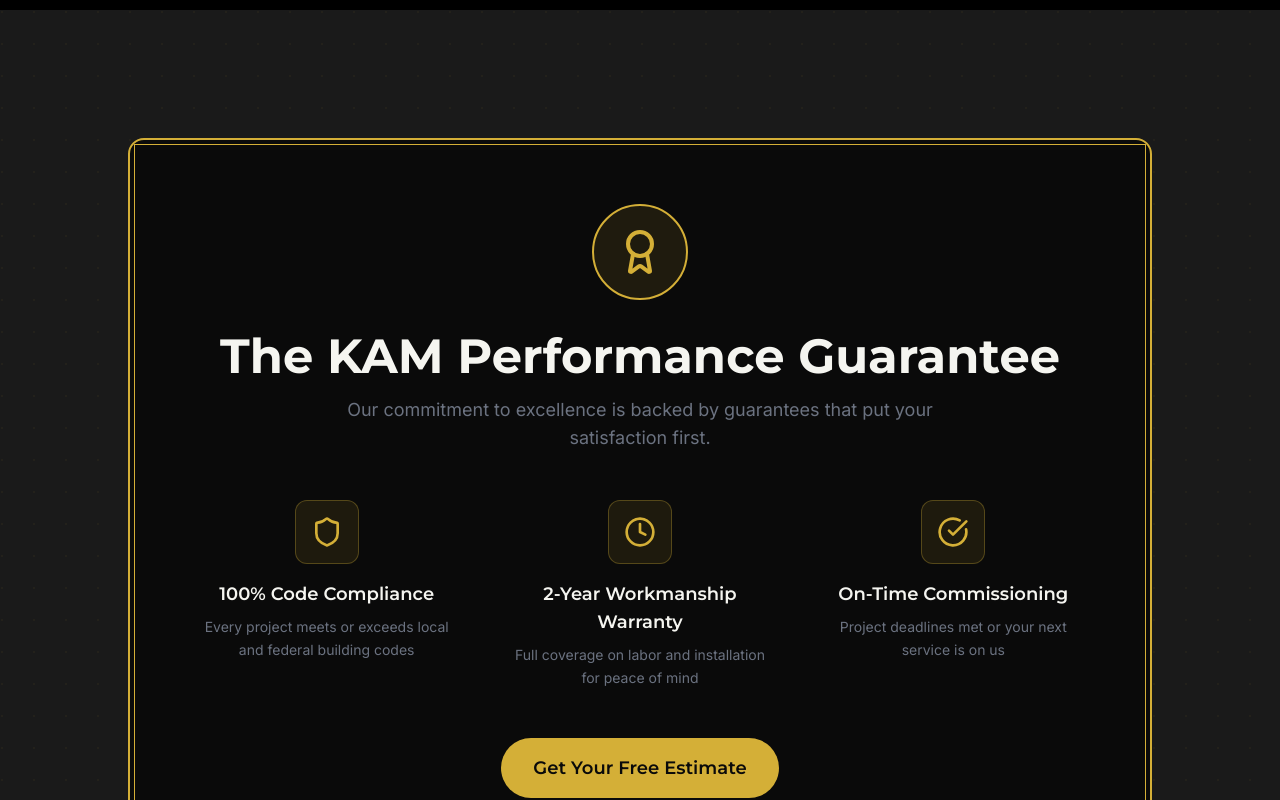
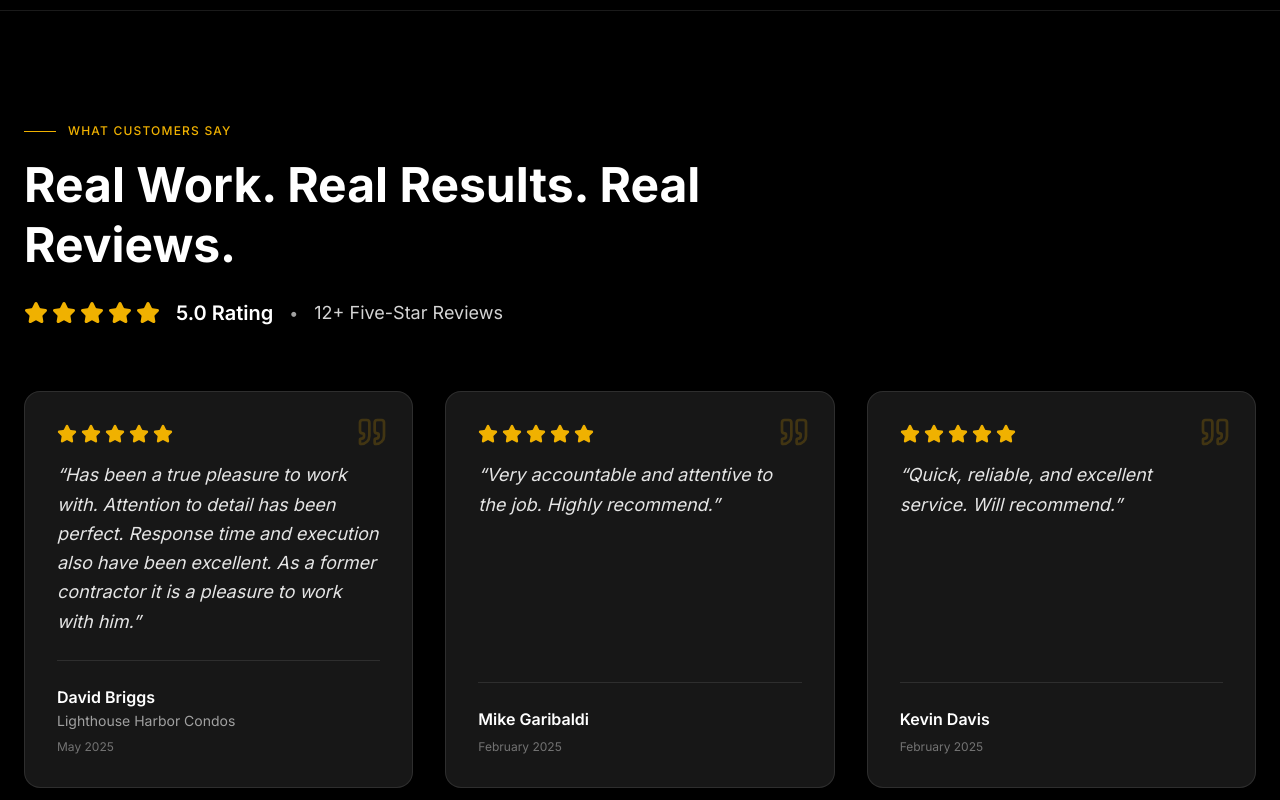
Before and after one commit to Coaliton/v0-kam-mechanical-landing-page, a Next.js app: page / in a window 1280 px wide. Shown: the part 5080-5880 px from the top of the page. Built offline with nearby package versions, Linux system fonts and the light colour scheme; a web font is replaced by a local one.

Commit message:
feat(social-proof): customer reviews section on homepage
Made-with: Cursor

```diff
--- a/app/page.tsx
+++ b/app/page.tsx
@@ -4,6 +4,7 @@ import Hero from "@/components/home/Hero"
 import TrustBar from "@/components/home/TrustBar"
 import ServicesSection from "@/components/home/ServicesSection"
 import BeforeAfterSection from "@/components/home/BeforeAfterSection"
+import SocialProofSection from "@/components/home/SocialProofSection"
 import { GuaranteeSection } from "@/components/landing/guarantee"
 import { SocialProof } from "@/components/landing/social-proof"
 import { FAQSection } from "@/components/landing/faq-section"
@@ -19,6 +20,7 @@ export default function Home() {
         <TrustBar />
         <ServicesSection />
         <BeforeAfterSection />
+        <SocialProofSection />
         <GuaranteeSection />
         <SocialProof />
         <FAQSection />
--- /dev/null
+++ b/components/home/ReviewCard.tsx
@@ -0,0 +1,45 @@
+import { Star, Quote } from "lucide-react";
+import type { Review } from "@/lib/reviews";
+
+type ReviewCardProps = {
+  review: Review;
+};
+
+export default function ReviewCard({ review }: ReviewCardProps) {
+  return (
+    <article
+      className="relative flex h-full flex-col rounded-2xl border border-white/10 bg-neutral-900 p-6 transition-colors hover:border-yellow-500/30 md:p-8"
+    >
+      <Quote
+        className="absolute right-6 top-6 h-8 w-8 text-yellow-500/20"
+        aria-hidden="true"
+      />
+
+      <div
+        className="mb-4 flex gap-1"
+        aria-label={`${review.rating} out of 5 stars`}
+      >
+        {Array.from({ length: review.rating }, (_, i) => (
+          <Star
+            key={i}
+            className="h-5 w-5 fill-yellow-500 text-yellow-500"
+          />
+        ))}
+      </div>
+
+      <p className="mb-6 flex-1 text-base italic leading-relaxed text-neutral-200 md:text-lg">
+        &ldquo;{review.quote}&rdquo;
+      </p>
+
+      <div className="border-t border-white/10 pt-6">
+        <div className="font-semibold text-white">{review.reviewerName}</div>
+        {review.reviewerContext ? (
+          <div className="mt-0.5 text-sm text-neutral-400">
+            {review.reviewerContext}
+          </div>
+        ) : null}
+        <div className="mt-2 text-xs text-neutral-500">{review.date}</div>
+      </div>
+    </article>
+  );
+}
--- /dev/null
+++ b/components/home/SocialProofSection.tsx
@@ -0,0 +1,57 @@
+import { Star } from "lucide-react";
+import ReviewCard from "./ReviewCard";
+import { REVIEWS, REVIEW_STATS } from "@/lib/reviews";
+
+export default function SocialProofSection() {
+  return (
+    <section
+      aria-label="Customer reviews and testimonials"
+      className="w-full border-y border-white/10 bg-black py-20 md:py-28"
+    >
+      <div className="mx-auto max-w-7xl px-4 md:px-6">
+        <div className="mb-12 max-w-3xl md:mb-16">
+          <div className="mb-4 flex items-center gap-3">
+            <div className="h-px w-8 bg-yellow-500" />
+            <span className="text-xs font-medium uppercase tracking-widest text-yellow-500">
+              What Customers Say
+            </span>
+          </div>
+          <h2 className="mb-6 text-3xl font-bold leading-tight text-white md:text-4xl lg:text-5xl">
+            Real Work. Real Results. Real Reviews.
+          </h2>
+
+          <div className="flex flex-wrap items-center gap-4">
+            <div
+              className="flex gap-1"
+              aria-label={`${REVIEW_STATS.averageRating} out of 5 stars`}
+            >
+              {Array.from({ length: 5 }, (_, i) => (
+                <Star
+                  key={i}
+                  className="h-6 w-6 fill-yellow-500 text-yellow-500"
+                />
+              ))}
+            </div>
+            <div className="text-lg font-semibold text-white md:text-xl">
+              {REVIEW_STATS.ratingLabel}
+            </div>
+            <div className="text-neutral-400">•</div>
+            <div className="text-base text-neutral-300 md:text-lg">
+              {REVIEW_STATS.countLabel}
+            </div>
+          </div>
+        </div>
+
+        <div className="grid grid-cols-1 gap-6 md:grid-cols-2 md:gap-8 lg:grid-cols-3">
+          {REVIEWS.map((review) => (
+            <ReviewCard key={review.slug} review={review} />
+          ))}
+        </div>
+
+        <p className="mt-12 text-center text-sm text-neutral-500">
+          Sourced from verified customers via Housecall Pro
+        </p>
+      </div>
+    </section>
+  );
+}
--- /dev/null
+++ b/lib/reviews.ts
@@ -0,0 +1,45 @@
+export type Review = {
+  slug: string;
+  quote: string;
+  reviewerName: string;
+  reviewerContext?: string; // property name, city, etc.
+  rating: 1 | 2 | 3 | 4 | 5;
+  date: string; // display format: "May 2025"
+  source: "housecall-pro" | "google" | "facebook";
+};
+
+export const REVIEWS: Review[] = [
+  {
+    slug: "david-briggs-lighthouse-harbor",
+    quote:
+      "Has been a true pleasure to work with. Attention to detail has been perfect. Response time and execution also have been excellent. As a former contractor it is a pleasure to work with him.",
+    reviewerName: "David Briggs",
+    reviewerContext: "Lighthouse Harbor Condos",
+    rating: 5,
+    date: "May 2025",
+    source: "housecall-pro",
+  },
+  {
+    slug: "mike-garibaldi",
+    quote: "Very accountable and attentive to the job. Highly recommend.",
+    reviewerName: "Mike Garibaldi",
+    rating: 5,
+    date: "February 2025",
+    source: "housecall-pro",
+  },
+  {
+    slug: "kevin-davis",
+    quote: "Quick, reliable, and excellent service. Will recommend.",
+    reviewerName: "Kevin Davis",
+    rating: 5,
+    date: "February 2025",
+    source: "housecall-pro",
+  },
+];
+
+export const REVIEW_STATS = {
+  averageRating: 5.0,
+  totalReviews: 12, // update as you collect more
+  ratingLabel: "5.0 Rating",
+  countLabel: "12+ Five-Star Reviews",
+};
```
Also changed, not shown: 1 other file (tests, documents, lock files or other folders).
